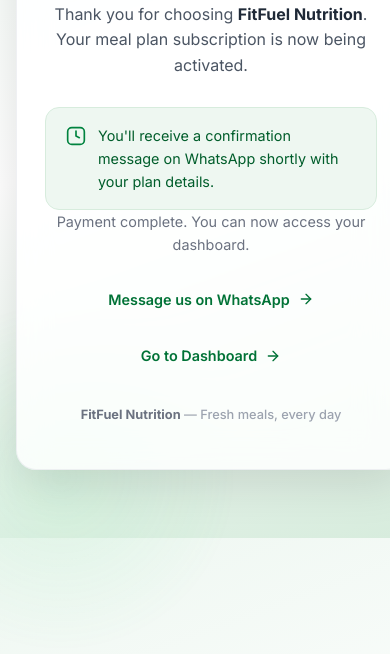
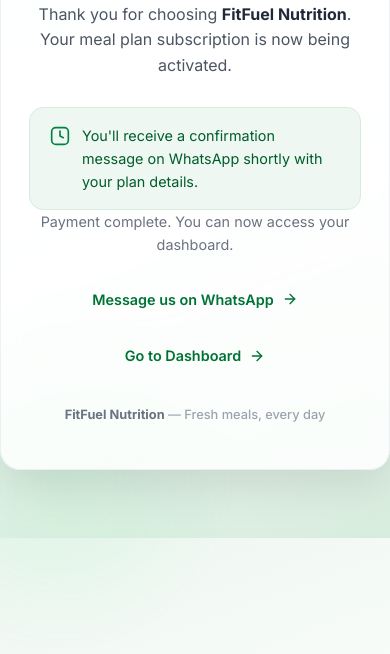
Before and after one commit to afr4z/fitfuel-official, a website: page public/payment-success.html in a window 390 px wide. Shown: the part 306-960 px from the top of the page. Drawn offline with Linux system fonts and the light colour scheme; no server answers.

Commit message:
fix(mobile): payment-success card no wider than viewport (drop width in 480px media query)

```diff
--- a/public/payment-success.html
+++ b/public/payment-success.html
@@ -143,7 +143,7 @@
     .redirecting { color: var(--gray-500); font-size: 0.9rem; }
 
     @media (max-width: 480px) {
-      .card { margin: 40px 16px; padding: 44px 28px; border-radius: 20px; }
+      .card { max-width: 440px; margin: 40px auto; padding: 44px 28px; border-radius: 20px; }
     }
   </style>
 </head>
```
